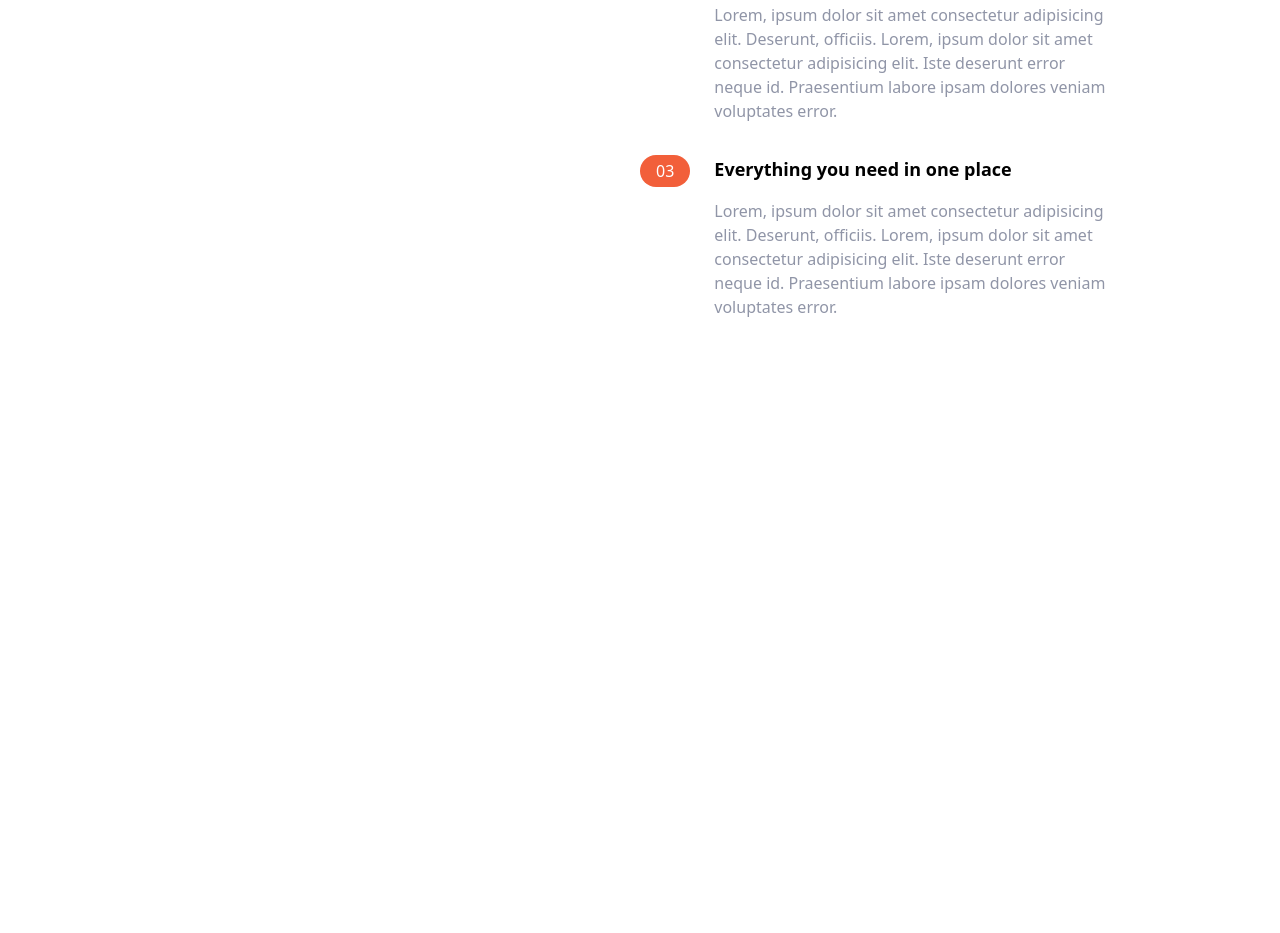
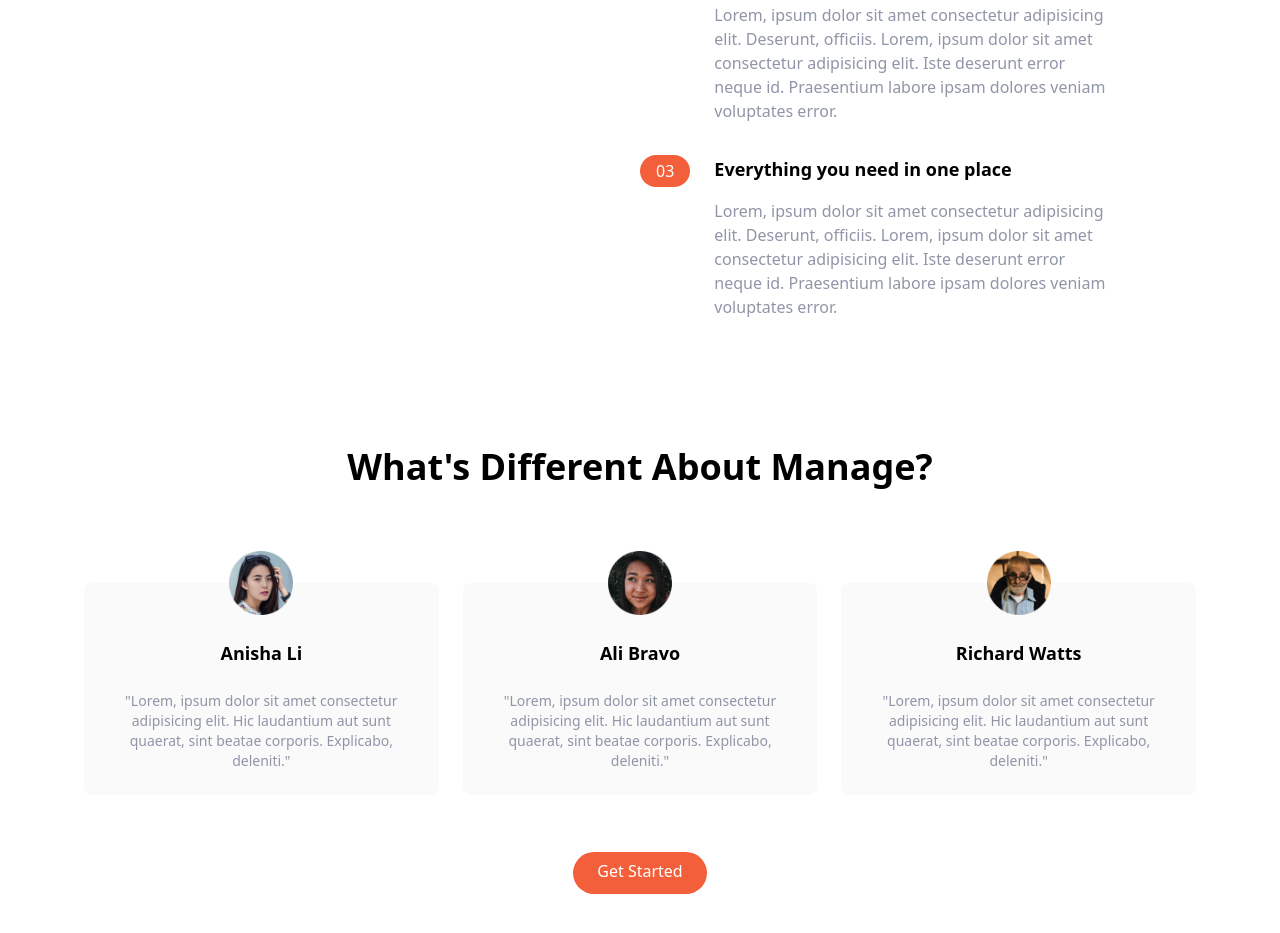
Before and after one commit to itsmeharfatma/Manage-Website, a website: page index.html in a window 1280 px wide. Shown: the part 893-1826 px from the top of the page. Before the commit the page ends 1212 px from the top, so only its background shows below. Drawn offline with Linux system fonts and the light colour scheme.

Commit message:
testimonials section completed

```diff
--- a/index.html
+++ b/index.html
@@ -150,6 +150,54 @@
         </div>
     </section>
     <!-- Features Section Ends -->
+    <!-- Testimonials Section Starts -->
+    <section id="testimonials">
+        <!-- container -->
+        <div class="max-w-6xl px-5 mx-auto mt-32 text-center">
+            <!-- heading -->
+            <h2 class="text-4xl font-bold text-center">
+                What's Different About Manage?
+            </h2>
+            <!-- testimonials container -->
+            <div class="flex flex-col mt-24 md:flex-row md:space-x-6">
+                <!-- testimonial 1 -->
+                <div class="flex flex-col items-center p-6 space-y-6 rounded-lg bg-veryLightGray md:w-1/3">
+                    <img src="images/avatar-anisha.png" class="w-16 -mt-14" alt="">
+                    <h5 class="text-lg font-bold">Anisha Li</h5>
+                    <p class="text-sm text-darkGrayishBlue">"Lorem, ipsum dolor sit amet consectetur adipisicing elit.
+                        Hic laudantium aut sunt quaerat, sint beatae corporis.
+                        Explicabo, deleniti."
+                    </p>
+                </div>
+
+                <!-- testimonial 2 -->
+                <div class="hidden flex-col items-center p-6 space-y-6 rounded-lg bg-veryLightGray md:flex md:w-1/3">
+                    <img src="images/avatar-ali.png" class="w-16 -mt-14" alt="">
+                    <h5 class="text-lg font-bold">Ali Bravo</h5>
+                    <p class="text-sm text-darkGrayishBlue">"Lorem, ipsum dolor sit amet consectetur adipisicing elit.
+                        Hic laudantium aut sunt quaerat, sint beatae corporis.
+                        Explicabo, deleniti."
+                    </p>
+                </div>
+
+                <!-- testimonial 3 -->
+                <div class="hidden flex-col items-center p-6 space-y-6 rounded-lg bg-veryLightGray md:flex md:w-1/3">
+                    <img src="images/avatar-richard.png" class="w-16 -mt-14" alt="">
+                    <h5 class="text-lg font-bold">Richard Watts</h5>
+                    <p class="text-sm text-darkGrayishBlue">"Lorem, ipsum dolor sit amet consectetur adipisicing elit.
+                        Hic laudantium aut sunt quaerat, sint beatae corporis.
+                        Explicabo, deleniti."
+                    </p>
+                </div>
+            </div>
+
+            <!-- button -->
+            <div class="my-16">
+                <a href="#" class="p-3 px-6 pt-2 text-white bg-brightRed rounded-full baseline hover:bg-brightRedLight">Get Started</a>
+            </div>
+        </div>
+    </section>
+    <!-- Testimonials Section Ends -->
 </body>
 
 </html>
```
Also changed, not shown: styles/output.css.
